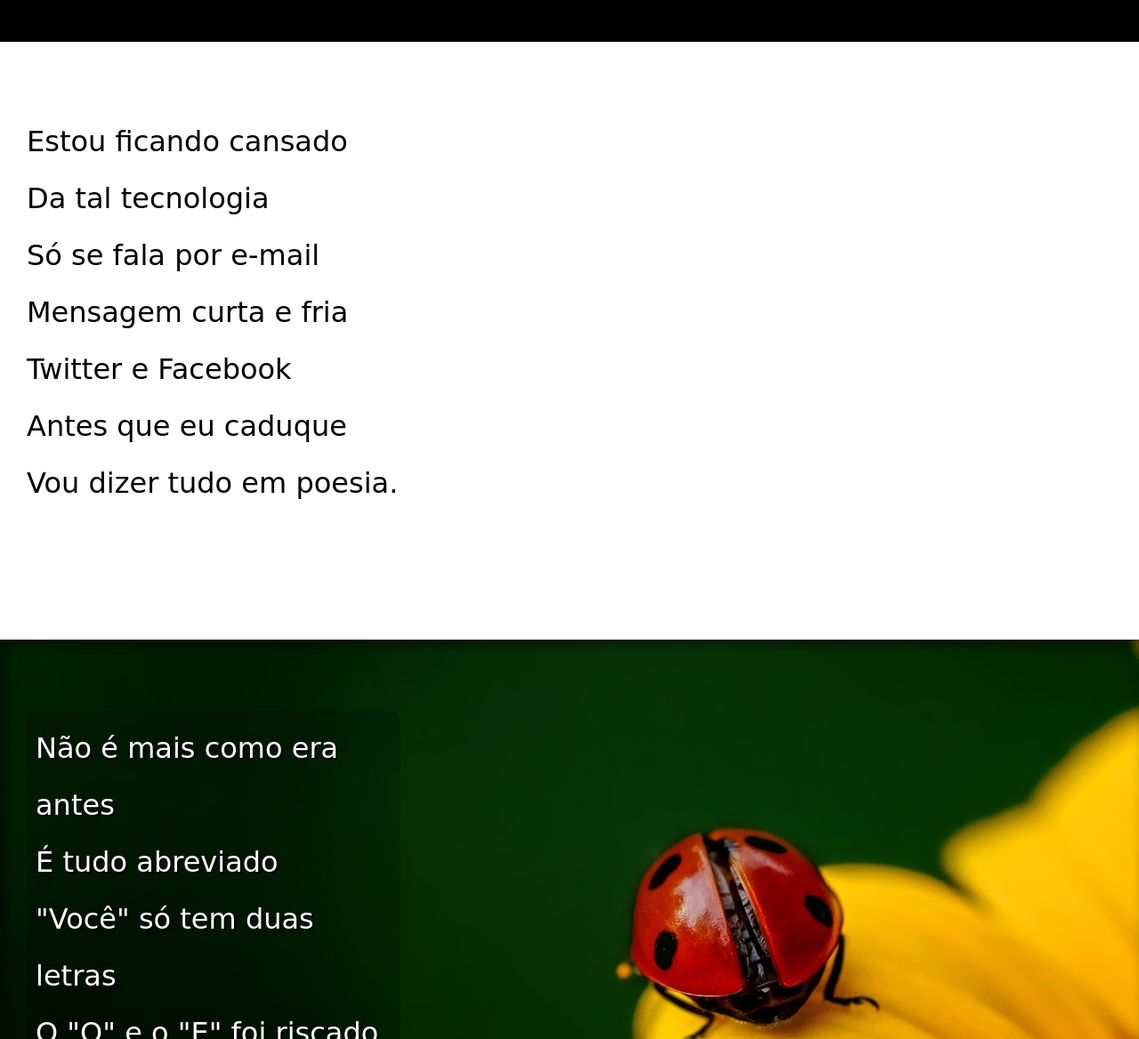
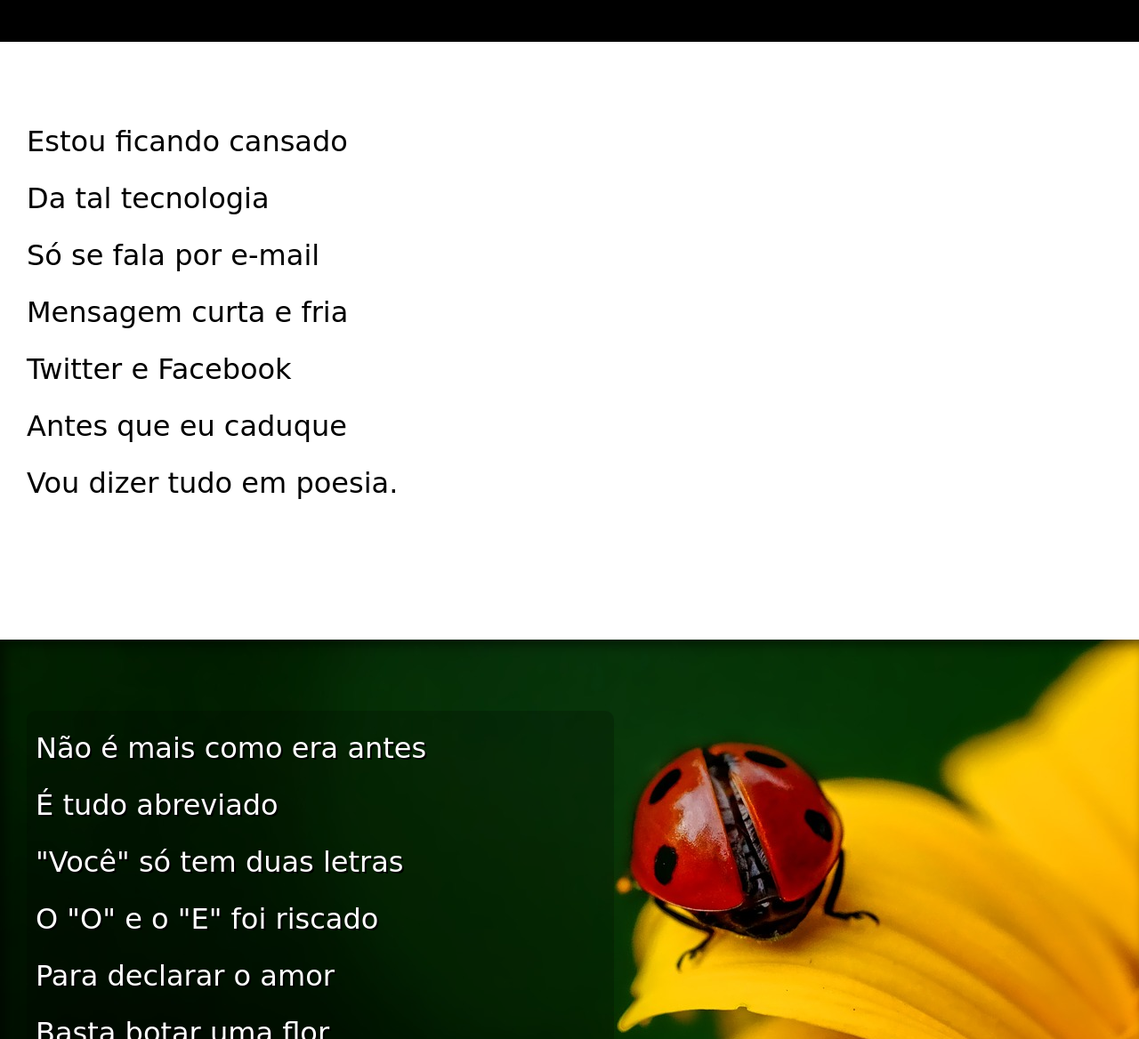
Before and after one commit to smalljooj/Pagina-html-css-Cordel, a plain HTML site: page index.html in a window 1280 px wide. Shown: the part 132-1300 px from the top of the page at 89% size. Drawn offline with Linux system fonts and the light colour scheme.

Commit message:
Update style.css

```diff
--- a/css/style.css
+++ b/css/style.css
@@ -69,7 +69,7 @@ section.imagem {
 }
 
 section.imagem > p {
-	width: 400px;
+	width: 50vw;
 	background-color: rgba(0, 0, 0, 0.2);
 	border-radius: 10px;
 	padding: 10px;
```
